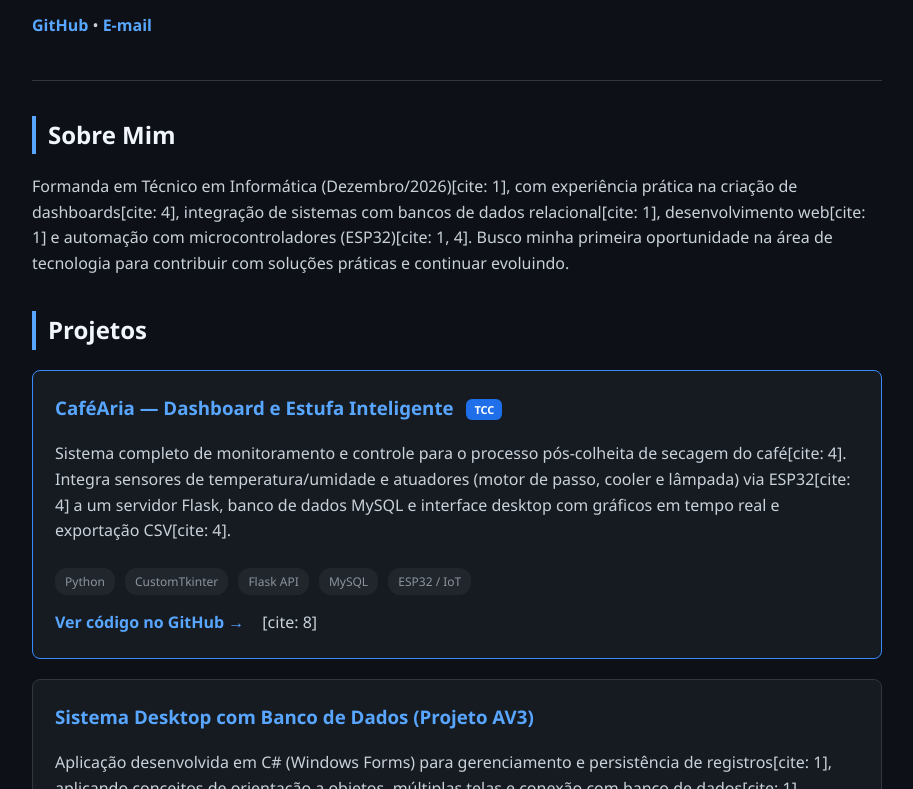
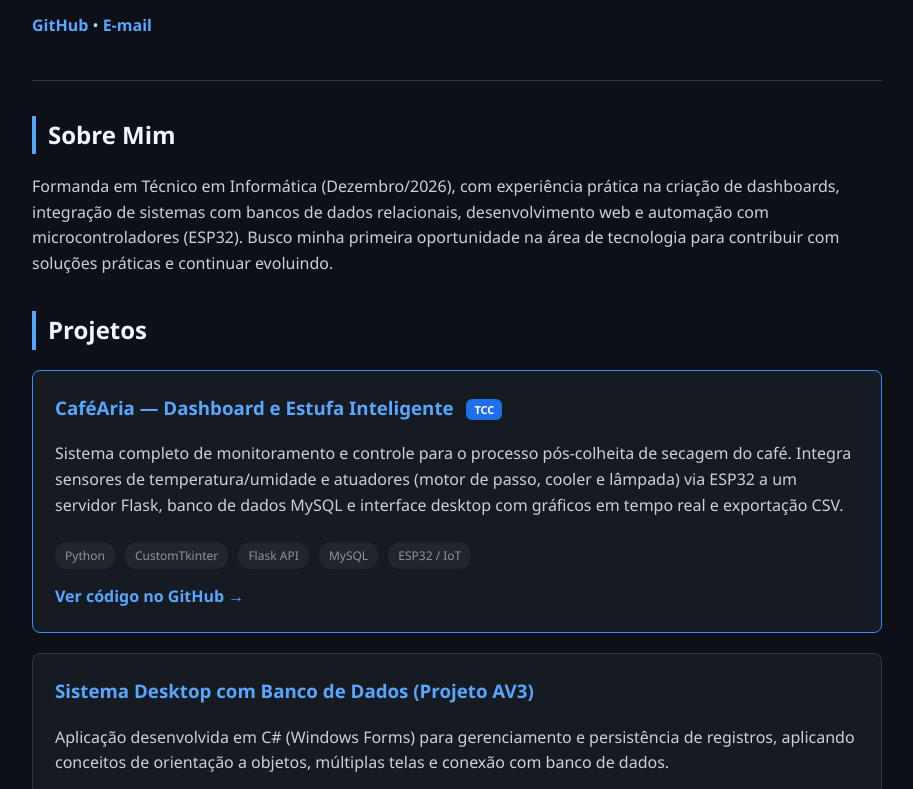
Before and after one commit to isabelly-oliv/isabelly-oliv.github.io, a plain HTML site: page index.html in a window 1280 px wide. Shown: the part 157-946 px from the top of the page, without its empty margins (183-1096 px from the left). Drawn offline with Linux system fonts and the light colour scheme.

Commit message:
Remove citation references from project descriptions

```diff
--- a/index.html
+++ b/index.html
@@ -71,9 +71,9 @@
     <section>
         <h2>Sobre Mim</h2>
         <p>
-            Formanda em Técnico em Informática (Dezembro/2026)[cite: 1], com experiência prática na criação de
-            dashboards[cite: 4], integração de sistemas com bancos de dados relacional[cite: 1], desenvolvimento web[cite: 1] e automação
-            com microcontroladores (ESP32)[cite: 1, 4]. Busco minha primeira oportunidade na área de tecnologia para
+            Formanda em Técnico em Informática (Dezembro/2026), com experiência prática na criação de
+            dashboards, integração de sistemas com bancos de dados relacionais, desenvolvimento web e automação
+            com microcontroladores (ESP32). Busco minha primeira oportunidade na área de tecnologia para
             contribuir com soluções práticas e continuar evoluindo.
         </p>
     </section>
@@ -84,9 +84,9 @@
         <div class="projeto destaque">
             <h3>CaféAria — Dashboard e Estufa Inteligente <span class="badge-tcc">TCC</span></h3>
             <p>
-                Sistema completo de monitoramento e controle para o processo pós-colheita de secagem do café[cite: 4].
-                Integra sensores de temperatura/umidade e atuadores (motor de passo, cooler e lâmpada) via ESP32[cite: 4]
-                a um servidor Flask, banco de dados MySQL e interface desktop com gráficos em tempo real e exportação CSV[cite: 4].
+                Sistema completo de monitoramento e controle para o processo pós-colheita de secagem do café.
+                Integra sensores de temperatura/umidade e atuadores (motor de passo, cooler e lâmpada) via ESP32
+                a um servidor Flask, banco de dados MySQL e interface desktop com gráficos em tempo real e exportação CSV.
             </p>
             <div>
                 <span class="tag">Python</span>
@@ -96,15 +96,15 @@
                 <span class="tag">ESP32 / IoT</span>
             </div>
             <div class="links-projeto">
-                <a href="https://github.com/isabelly-oliv/cafearia-dashboard" target="_blank">Ver código no GitHub →</a>[cite: 8]
+                <a href="https://github.com/isabelly-oliv/cafearia-dashboard" target="_blank">Ver código no GitHub →</a>
             </div>
         </div>
 
         <div class="projeto">
             <h3>Sistema Desktop com Banco de Dados (Projeto AV3)</h3>
             <p>
-                Aplicação desenvolvida em C# (Windows Forms) para gerenciamento e persistência de registros[cite: 1], aplicando
-                conceitos de orientação a objetos, múltiplas telas e conexão com banco de dados[cite: 1].
+                Aplicação desenvolvida em C# (Windows Forms) para gerenciamento e persistência de registros, aplicando
+                conceitos de orientação a objetos, múltiplas telas e conexão com banco de dados.
             </p>
             <div>
                 <span class="tag">C#</span>
@@ -112,7 +112,7 @@
                 <span class="tag">Banco de Dados</span>
             </div>
             <div class="links-projeto">
-                <a href="https://github.com/isabelly-oliv/-projetos-ti-2" target="_blank">Ver código no GitHub →</a>[cite: 7, 8]
+                <a href="https://github.com/isabelly-oliv/-projetos-ti-2" target="_blank">Ver código no GitHub →</a>
             </div>
         </div>
 
@@ -128,8 +128,8 @@
                 <span class="tag">JavaScript</span>
             </div>
             <div class="links-projeto">
-                <a href="https://isabelly-oliv.github.io/meus-projetos-ti/" target="_blank">🌐 Acessar site online →</a>[cite: 1]
-                <a href="https://github.com/isabelly-oliv/meus-projetos-ti" target="_blank">Ver código →</a>[cite: 1, 8]
+                <a href="https://isabelly-oliv.github.io/meus-projetos-ti/" target="_blank">🌐 Acessar site online →</a>
+                <a href="https://github.com/isabelly-oliv/meus-projetos-ti" target="_blank">Ver código →</a>
             </div>
         </div>
 
```
